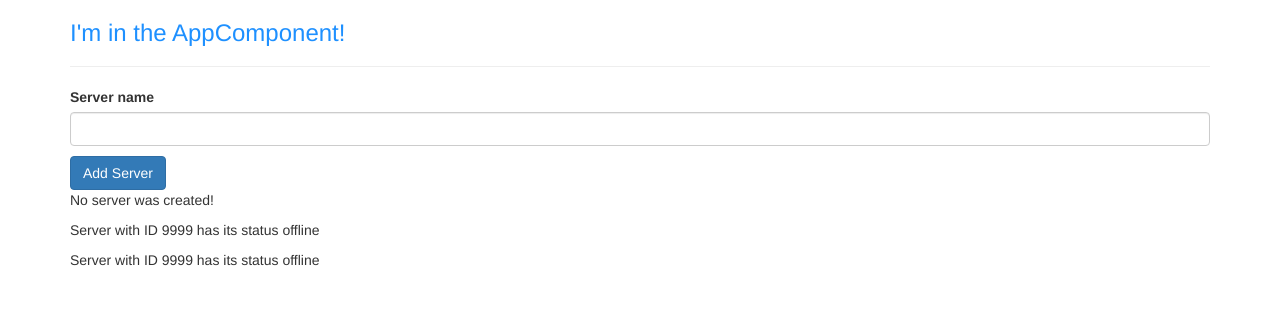
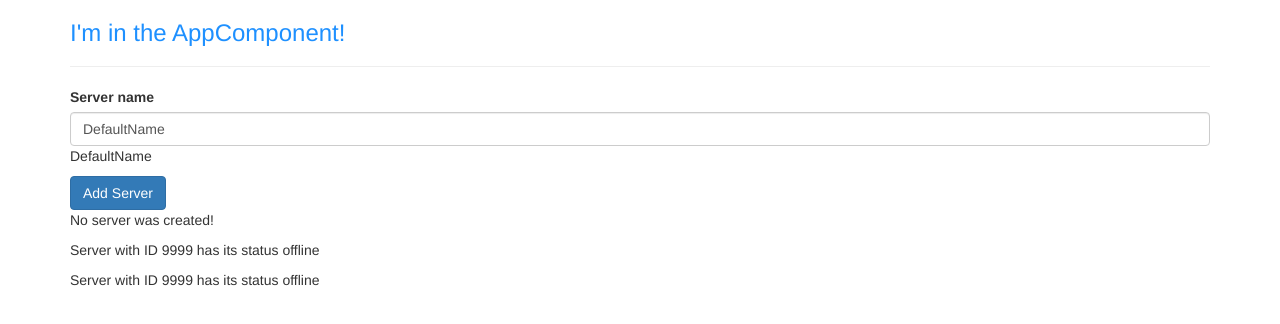
Before and after one commit to gk1227/udemy-course, an Angular app: page / in a window 1280 px wide. Shown: the top 324 px of the page. Built offline with nearby package versions, Linux system fonts and the light colour scheme.

Commit message:
Two way binding with ngmodel

```diff
--- a/src/app/servers/servers.component.html
+++ b/src/app/servers/servers.component.html
@@ -1,6 +1,11 @@
 <label>Server name</label>
-<input type ="text" class = "form-control"
-(input)="onUpdateServerName($event)">
+<!--<input type ="text"
+class = "form-control"
+(input)="onUpdateServerName($event)">-->
+
+<input type ="text"
+       class = "form-control"
+       [(ngModel)]="serverName">
 <p>{{serverName}}</p>
 
 <button class ="btn btn-primary"
--- a/src/app/servers/servers.component.ts
+++ b/src/app/servers/servers.component.ts
@@ -13,7 +13,7 @@
 export class ServersComponent implements OnInit {
   allowNewServer = false;
   serverCreationStatus = 'No server was created!';
-  serverName = '';
+  serverName = 'DefaultName';
 
   constructor() {
     setTimeout(()=>{
```
